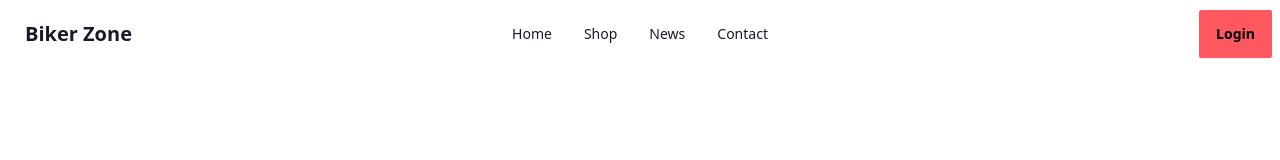
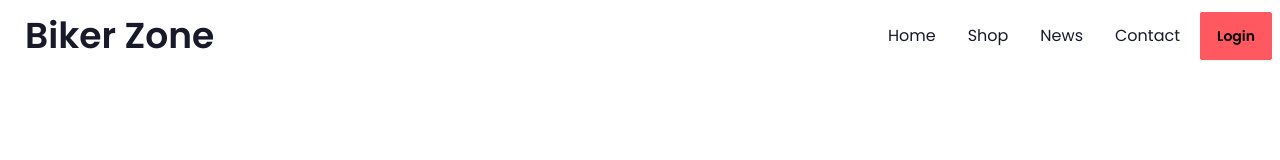
Before and after one commit to Md-Sufian-Jidan/Biker-Zone-with-daisy-mama, a plain HTML site: page biker-zone-resources-main/images/index.html in a window 1280 px wide. Drawn offline with nearby package versions, Linux system fonts and the light colour scheme.

```diff
--- a/biker-zone-resources-main/images/index.html
+++ b/biker-zone-resources-main/images/index.html
@@ -1,5 +1,6 @@
 <!DOCTYPE html>
 <html lang="en" data-theme="corporate">
+
 <head>
     <meta charset="UTF-8">
     <meta name="viewport" content="width=device-width, initial-scale=1.0">
@@ -8,34 +9,50 @@
     <link href="https://cdn.jsdelivr.net/npm/daisyui@4.6.0/dist/full.min.css" rel="stylesheet" type="text/css" />
     <script src="https://cdn.tailwindcss.com"></script>
 
+    <!-- google fonts -->
+    <link rel="preconnect" href="https://fonts.googleapis.com">
+    <link rel="preconnect" href="https://fonts.gstatic.com" crossorigin>
+    <link href="https://fonts.googleapis.com/css2?family=Poppins:wght@400;500;600;700;900&display=swap"
+        rel="stylesheet">
+        <style>
+            body{
+                font-family: 'Poppins', sans-serif;
+            }
+        </style>
 </head>
+
 <body>
     <header>
         <nav>
             <div class="navbar bg-base-100">
-                <div class="navbar-start">
+                <div class="flex-1">
                     <div class="dropdown">
                         <div tabindex="0" role="button" class="btn btn-ghost lg:hidden">
-                      <svg xmlns="http://www.w3.org/2000/svg" class="h-5 w-5" fill="none" viewBox="0 0 24 24" stroke="currentColor"><path stroke-linecap="round" stroke-linejoin="round" stroke-width="2" d="M4 6h16M4 12h8m-8 6h16" /></svg>
+                            <svg xmlns="http://www.w3.org/2000/svg" class="h-5 w-5" fill="none" viewBox="0 0 24 24"
+                                stroke="currentColor">
+                                <path stroke-linecap="round" stroke-linejoin="round" stroke-width="2"
+                                    d="M4 6h16M4 12h8m-8 6h16" />
+                            </svg>
                         </div>
-                    <ul tabindex="0" class="menu menu-sm dropdown-content mt-3 z-[1] p-2 shadow bg-base-100 rounded-box w-52">
+                        <ul tabindex="0"
+                            class="menu menu-sm dropdown-content mt-3 z-[1] p-2 text-base shadow bg-base-100 rounded-box w-52">
                             <li><a>Home</a></li>
                             <li><a>Shop</a></li>
                             <li><a>News</a></li>
                             <li><a>Contact</a></li>
                         </ul>
                     </div>
-                  <a class="btn btn-ghost text-xl">Biker Zone</a>
+                    <a class="btn btn-ghost text-4xl">Biker Zone</a>
                 </div>
                 <div class="navbar-center hidden lg:flex">
-                  <ul class="menu menu-horizontal px-1">
+                    <ul class="menu text-base menu-horizontal px-1">
                         <li><a>Home</a></li>
                         <li><a>Shop</a></li>
                         <li><a>News</a></li>
                         <li><a>Contact</a></li>
                     </ul>
                 </div>
-                <div class="navbar-end">
+                <div class="">
                     <a class="btn btn-error">Login</a>
                 </div>
             </div>
@@ -48,4 +65,5 @@
 
     </footer>
 </body>
+
 </html>
```
Lines whose indentation alone changed are shown as unchanged.
